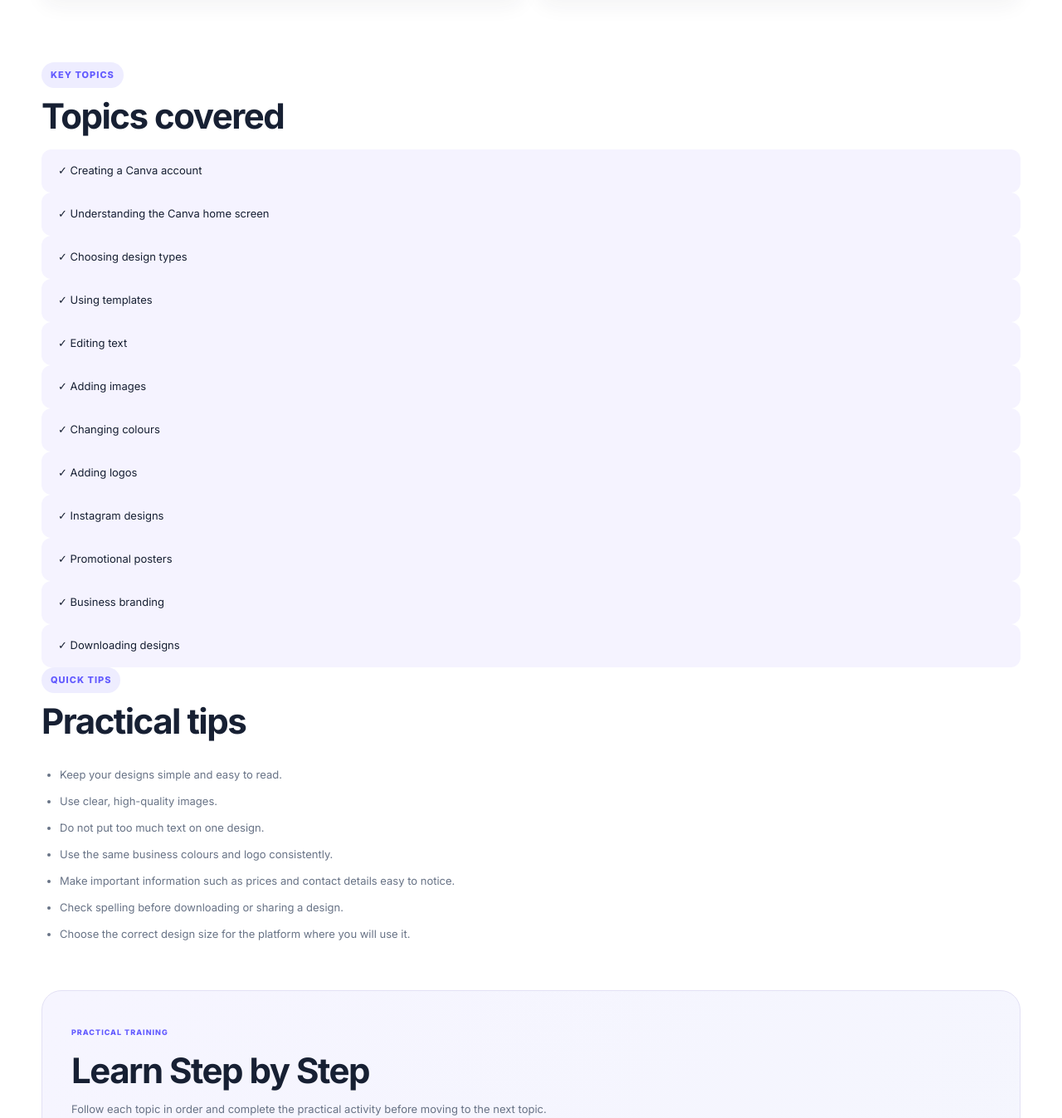
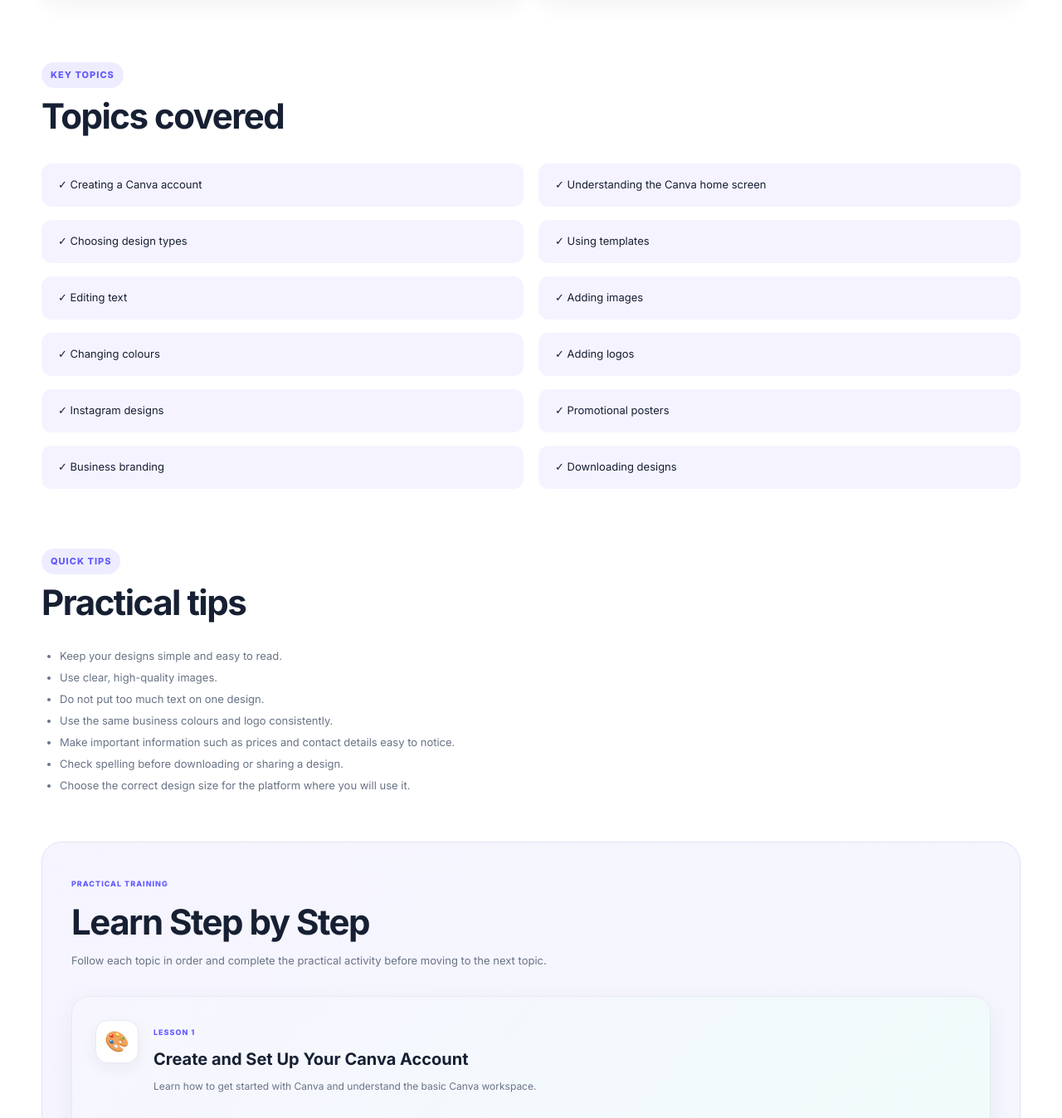
Before and after one commit to vinay-varma07/DigiGrow, a Flask app: page /module/canva in a window 1280 px wide. Shown: the part 898-2245 px from the top of the page at 83% size. Run offline with Flask 3, Linux system fonts and the light colour scheme; data comes from the database, SQL or seed files in the repository.

Commit message:
Update module.css

```diff
--- a/static/css/module.css
+++ b/static/css/module.css
@@ -50,7 +50,7 @@
     font-weight: 800;
 }
 
-.module-page .module-content .topic-list {
+.topic-list {
     display: grid;
     grid-template-columns: repeat(2, minmax(0, 1fr));
     gap: 16px 18px;
@@ -77,10 +77,6 @@
     color: var(--muted);
     font-size: 13px;
     line-height: 2;
-}
-
-.tips-list li {
-    margin-bottom: 6px;
 }
 
 .tips-list li:last-child {
```
